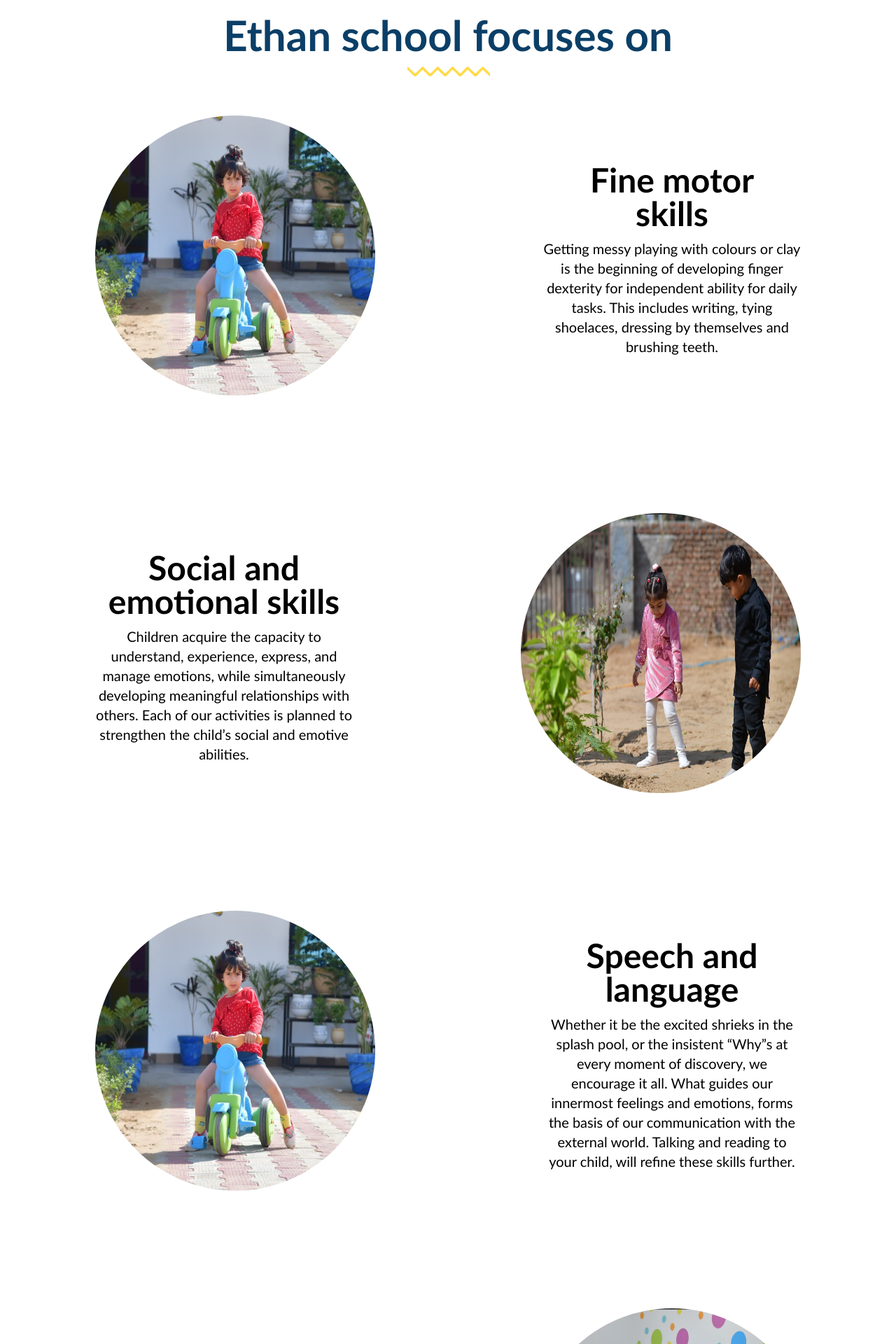
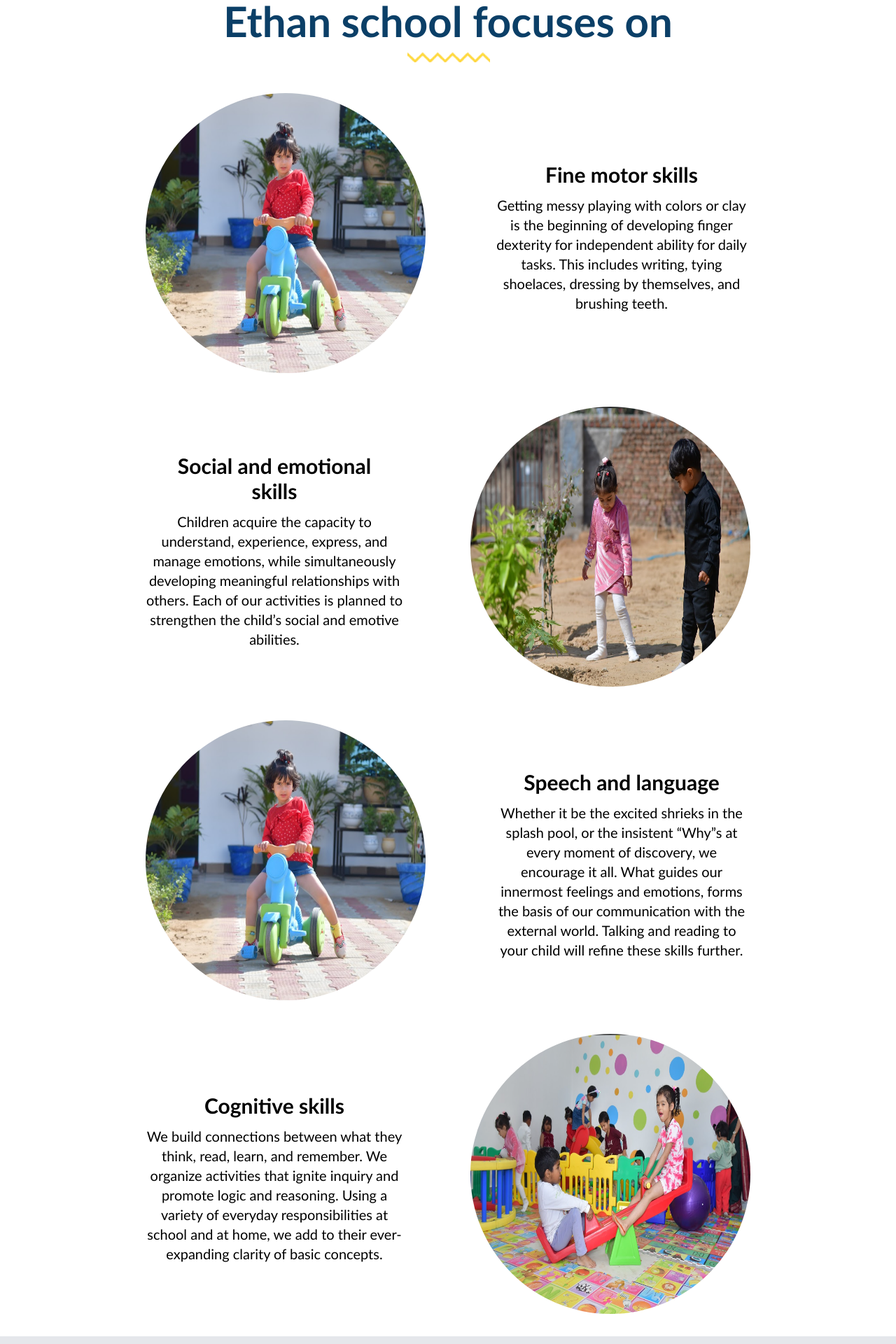
Before and after one commit to DualNature-Org/ethan, a React (Create React App) app: page /curriculam in a window 1280 px wide. Shown: the part 660-2580 px from the top of the page at 70% size. Built offline with nearby package versions, Linux system fonts and the light colour scheme.

Commit message:
Update state values and styles in Aboutus, navbar, parents, and main pages

```diff
--- a/src/components/navbar.jsx
+++ b/src/components/navbar.jsx
@@ -37,11 +37,11 @@
       </nav>
 
       {/* Navbar for smaller devices */}
-      <nav className='sm:hidden flex justify-between items-center bg-white text-slate-500 py-2 px-2'>
+      <nav className='sm:hidden flex justify-between items-center bg-[#2f2fa7] text-white py-2 px-2'>
         <a href="/">
           <div className='flex justify-center items-center mr-3'>
             <img src={Logo} alt="logo" className='w-20 h-20 md:w-32 md:h-32 rounded-full' />
-            <h1 className='text-2xl md:text-4xl font-bold font-mono'>Ethan School</h1>
+            <h1 className='text-3xl ml-2 md:text-4xl font-bold font-mono'>Ethan School</h1>
           </div>
         </a>
         <div>
--- a/src/pages/Aboutus.jsx
+++ b/src/pages/Aboutus.jsx
@@ -5,9 +5,9 @@
 import GallerySection from '../components/Gallery';
 
 function Aboutus() {
-  const[faculty, setFaculty] = useState(false);
+  const[faculty, setFaculty] = useState(true);
   const [philosophy, setPhilosophy] = useState(false);
-  const[gallery, setGallery] = useState(true);
+  const[gallery, setGallery] = useState(false);
   return (
     <div>
       <div className='w-screen h-[33rem] bg-Abbanner bg-cover  flex justify-center  items-center md:w-full overflow-hidden'>
--- a/src/pages/Curriculam.jsx
+++ b/src/pages/Curriculam.jsx
@@ -1,47 +1,46 @@
-import React from 'react'
+import React from 'react';
 import philosophy1 from '../images/student/student3.png';
 import philosophy2 from '../images/student/student7.png';
 import philosophy3 from '../images/student/student3.png';
 import philosophy4 from '../images/student/student4.png';
-
 import as1 from "../images/asset1.png";
 
 function Curriculam() {
   return (
     <div>
-     <div className='w-screen h-[25rem] bg-banner2  bg-cover  flex justify-center  items-center md:w-full md:h-[33rem] overflow-hidden'>
-     <div className='backdrop-blur-md  rounded-sm'>
-          <h1 className=' bg-slate-400 text-4xl font-bold  bg-opacity-10 md:font-bold md:text-8xl text-center text-blue-500'>Our Curriculam</h1>
+      <div className='w-screen h-[25rem] bg-banner2 bg-cover flex justify-center items-center md:w-full md:h-[33rem] overflow-hidden'>
+        <div className='backdrop-blur-md rounded-sm'>
+          <h1 className='bg-slate-400 text-4xl font-bold bg-opacity-10 md:font-bold md:text-8xl text-center text-blue-500'>Our Curriculum</h1>
         </div>
       </div>
-      <h1 className='font-bold flex flex-col text-[#0B3F67] justify-center items-center text-3xl m-5 pt-12 md:text-6xl'> Ethan school focuses on <img src={as1} alt="as" /></h1>
-    <div className='flex  justify-center items-center flex-col gap-[9rem] m-8'>
-      <div className='flex flex-col justify-center items-center p-3 px-3 md:flex-row md:gap-[15rem]'>
-        <img src={philosophy1} className='w-[13rem] h-[13rem] rounded-full  md:w-[15rem] md:h-[15rem] lg:w-[25rem] lg:h-[25rem]' alt="curr" />
-        <div className='flex-flex-col justify-center items- w-[23rem] min-h-fit'>
-        <h1 className='text-3xl font-bold m-3 text-center md:text-4xl lg:text-5xl'>Fine motor skills</h1>
-        <p className='text-xl font-medium text-center'>Getting messy playing with colours or clay is the beginning of developing finger dexterity for independent ability for daily tasks. This includes writing, tying shoelaces, dressing by themselves and brushing teeth.</p>
+      <h1 className='font-bold flex flex-col text-[#0B3F67] justify-center items-center text-3xl pt-12 md:text-6xl'> Ethan school focuses on <img src={as1} alt="as" /></h1>
+      <div className='flex justify-center items-center flex-col gap-[3rem] m-8'>
+        <div className='flex flex-col justify-center items-center md:flex-row md:gap-[6rem]'>
+          <img src={philosophy1} className='w-[13rem] h-[13rem] rounded-full md:w-[15rem] md:h-[15rem] lg:w-[25rem] lg:h-[25rem]' alt="curr" />
+          <div className='flex flex-col justify-center items-center w-full md:w-[23rem]'>
+            <h1 className='text-xl md:text-3xl font-bold m-3 text-center'>Fine motor skills</h1>
+            <p className='text-lg md:text-xl font-medium text-center'>Getting messy playing with colors or clay is the beginning of developing finger dexterity for independent ability for daily tasks. This includes writing, tying shoelaces, dressing by themselves, and brushing teeth.</p>
           </div>
         </div>
-      <div className='flex flex-col justify-center items-center p-3 px-3 md:flex-row-reverse md:gap-[15rem]'>
-        <img src={philosophy2} className='w-[13rem] h-[13rem] rounded-full  md:w-[15rem] md:h-[15rem] lg:w-[25rem] lg:h-[25rem]' alt="curr" />
-        <div className='flex-flex-col justify-center items-center w-[23rem] min-h-fit'>
-        <h1 className='text-3xl font-bold m-3 text-center md:text-4xl lg:text-5xl'>Social and emotional skills</h1>
-        <p className='text-xl font-medium text-center'>Children acquire the capacity to understand, experience, express, and manage emotions, while simultaneously developing meaningful relationships with others. Each of our activities is planned to strengthen the child’s social and emotive abilities.</p>
+        <div className='flex flex-col justify-center items-center md:flex-row-reverse md:gap-[6rem]'>
+          <img src={philosophy2} className='w-[13rem] h-[13rem] rounded-full md:w-[15rem] md:h-[15rem] lg:w-[25rem] lg:h-[25rem]' alt="curr" />
+          <div className='flex flex-col justify-center items-center w-full md:w-[23rem]'>
+            <h1 className='text-xl md:text-3xl font-bold m-3 text-center'>Social and emotional skills</h1>
+            <p className='text-lg md:text-xl font-medium text-center'>Children acquire the capacity to understand, experience, express, and manage emotions, while simultaneously developing meaningful relationships with others. Each of our activities is planned to strengthen the child’s social and emotive abilities.</p>
           </div>
         </div>
-      <div className='flex flex-col justify-center items-center p-3 px-3 md:flex-row md:gap-[15rem]'>
-        <img src={philosophy3} className='w-[13rem] h-[13rem] rounded-full  md:w-[15rem] md:h-[15rem] lg:w-[25rem] lg:h-[25rem]' alt="curr" />
-        <div className='flex-flex-col justify-center items-center w-[23rem] min-h-fit'>
-        <h1 className='text-3xl font-bold m-3 text-center md:text-4xl lg:text-5xl'>Speech and language</h1>
-        <p className='text-xl font-medium text-center'>Whether it be the excited shrieks in the splash pool, or the insistent “Why”s at every moment of discovery, we encourage it all. What guides our innermost feelings and emotions, forms the basis of our communication with the external world. Talking and reading to your child, will refine these skills further.</p>
+        <div className='flex flex-col justify-center items-center md:flex-row md:gap-[6rem]'>
+          <img src={philosophy3} className='w-[13rem] h-[13rem] rounded-full md:w-[15rem] md:h-[15rem] lg:w-[25rem] lg:h-[25rem]' alt="curr" />
+          <div className='flex flex-col justify-center items-center w-full md:w-[23rem]'>
+            <h1 className='text-xl md:text-3xl font-bold m-3 text-center'>Speech and language</h1>
+            <p className='text-lg md:text-xl font-medium text-center'>Whether it be the excited shrieks in the splash pool, or the insistent “Why”s at every moment of discovery, we encourage it all. What guides our innermost feelings and emotions, forms the basis of our communication with the external world. Talking and reading to your child will refine these skills further.</p>
           </div>
         </div>
-       <div className='flex flex-col justify-center items-center p-3 px-3 md:flex-row-reverse md:gap-[15rem]'>
-        <img src={philosophy4} className='w-[13rem] h-[13rem] rounded-full  md:w-[15rem] md:h-[15rem] lg:w-[25rem] lg:h-[25rem]' alt="curr" />
-        <div className='flex-flex-col justify-center items-center w-[25rem] min-h-fit'>
-        <h1 className='text-3xl font-bold m-3 text-center md:text-4xl lg:text-5xl'>cognitive skills</h1>
-        <p className='text-xl font-medium text-center'>We build connections between what they think, read, learn and remember. We organize activities that ignite inquiry and promote logic and reasoning. Using a variety of every day responsibilities at school and at home, we add to their ever-expanding clarity of basic concepts.</p>
+        <div className='flex flex-col justify-center items-center md:flex-row-reverse md:gap-[6rem]'>
+          <img src={philosophy4} className='w-[13rem] h-[13rem] rounded-full md:w-[15rem] md:h-[15rem] lg:w-[25rem] lg:h-[25rem]' alt="curr" />
+          <div className='flex flex-col justify-center items-center w-full md:w-[23rem]'>
+            <h1 className='text-xl md:text-3xl font-bold m-3 text-center'>Cognitive skills</h1>
+            <p className='text-lg md:text-xl font-medium text-center'>We build connections between what they think, read, learn, and remember. We organize activities that ignite inquiry and promote logic and reasoning. Using a variety of everyday responsibilities at school and at home, we add to their ever-expanding clarity of basic concepts.</p>
           </div>
         </div>
       </div>
@@ -49,4 +48,4 @@
   )
 }
 
-export default Curriculam
+export default Curriculam;
--- a/src/pages/parents.jsx
+++ b/src/pages/parents.jsx
@@ -19,7 +19,7 @@
     </div>
     <div className='flex flex-col justify-center items-center'>
     <img src={P2} alt="parent2" className='w-[17rem] h-[17rem] rounded-full md:w-[19rem] md:h-[19rem] lg:w-[23rem] lg:h-[23rem]' />
-    <h1 className='text-xl text-center m-3 font-medium px-4 py-4 md:text-2xl lg:text-2xl' style={{padding: '2rem 5rem', textAlign: 'justify', fontFamily: 'math'}}>Parenting small children is an enriching journey filled with moments of love, patience, and discovery. During these crucial early years, parents play a pivotal role in shaping their child's growth and development. It involves establishing consistent routines to provide stability and security, while also nurturing their natural curiosity through exploration and learning. Effective communication, marked by active listening and positive reinforcement, helps build strong parent-child relationships. Setting clear boundaries and practicing empathy and patience are essential for guiding children through challenges and teaching them valuable life skills. Prioritizing self-care ensures parents have the energy and resilience needed to support their children effectively. Celebrating milestones and achievements, no matter how small, fosters a sense of accomplishment and boosts a child's self-esteem. Ultimately, parenting small children is a deeply rewarding experience, characterized by moments of joy, growth, and unconditional love.</h1>
+    <h1 className='text-xl text-center m-3 font-medium px-5 py-5 md:text-2xl lg:text-2xl'>Parenting small children is an enriching journey filled with moments of love, patience, and discovery. During these crucial early years, parents play a pivotal role in shaping their child's growth and development. It involves establishing consistent routines to provide stability and security, while also nurturing their natural curiosity through exploration and learning. Effective communication, marked by active listening and positive reinforcement, helps build strong parent-child relationships. Setting clear boundaries and practicing empathy and patience are essential for guiding children through challenges and teaching them valuable life skills. Prioritizing self-care ensures parents have the energy and resilience needed to support their children effectively. Celebrating milestones and achievements, no matter how small, fosters a sense of accomplishment and boosts a child's self-esteem. Ultimately, parenting small children is a deeply rewarding experience, characterized by moments of joy, growth, and unconditional love.</h1>
     </div>
     </div>
     </>
```
Also changed, not shown: src/pages/main.jsx (+8 -6 lines). Lines whose indentation alone changed are shown as unchanged.
